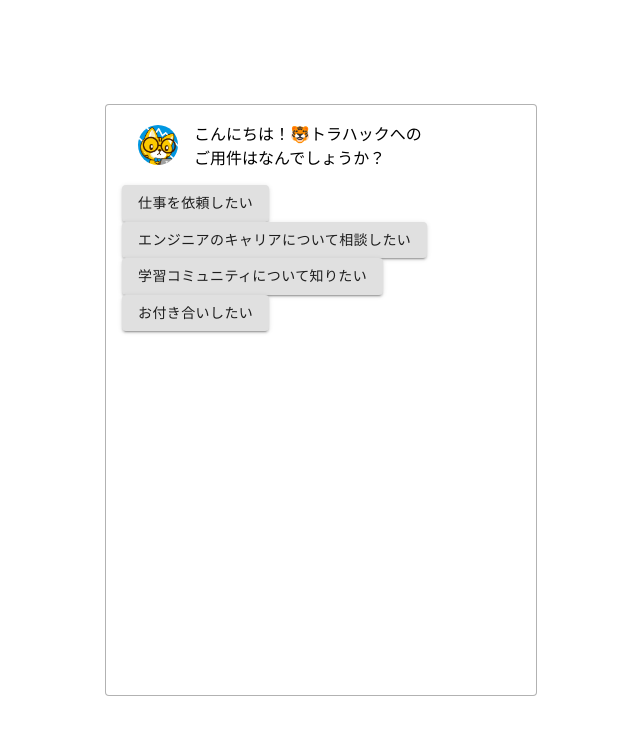
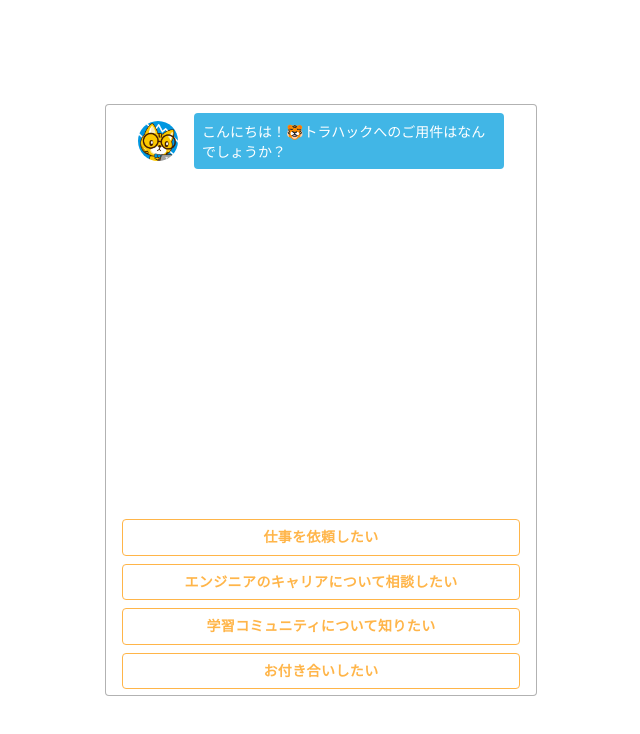
Before and after one commit to Jastin-Infj/AnimeStaffSearchWeb, a React (Create React App) app: page / in a window 1280 px wide. Shown: the top 734 px of the page, without its empty margins (319-959 px from the left). Built offline with nearby package versions, Linux system fonts and the light colour scheme.

Commit message:
MATERIAL-UIの適用

```diff
--- a/src/components/Answer.jsx
+++ b/src/components/Answer.jsx
@@ -1,12 +1,28 @@
 import React from 'react';
-//import { makeStyles } from '@material-ui/core/styles';
+import { makeStyles , createStyles } from '@material-ui/core/styles';
 import Button from '@material-ui/core/Button';
 
+// {}だと失敗する
+const useStyles = makeStyles(() => (
+    createStyles({
+        "button":{
+            borderColor: '#FFB549',
+            color:'#FFB549',
+            fontWeight: 600,
+            marginBottom: '8px',
+            "&:hover": {
+                backgroundColor: '#FFB549',
+                color: '#fff'
+            }
+        }
+    })
+));
+
 const Answer = (props) => {
-    //const classes = useStyles();
+    const classes = useStyles();
 
     return(
-        <Button variant="contained" onClick={() => props.select(props.content , props.nextId)}>
+        <Button className={classes.button} variant='outlined' onClick={() => props.select(props.content , props.nextId)}>
             {props.content}
         </Button>
     );
--- a/src/components/AnswersList.jsx
+++ b/src/components/AnswersList.jsx
@@ -3,7 +3,7 @@
 
 const AnswersList = (props) => {
     return(
-        <div className=".c-grid__answer">
+        <div className="c-grid__answer">
             {props.answers.map((value,index) => {
                 return <Answer content={value.content} nextId={value.nextId}  key={index.toString()} select={props.select}/>
             })}
--- a/src/components/Chat.jsx
+++ b/src/components/Chat.jsx
@@ -12,7 +12,7 @@
 const Chat = (props) => {
     const isQuestion = (props.type === 'question');
     //class属性を条件分岐
-    const classes = isQuestion ? '.p-chat__row' : 'p-chat__reverse';
+    const classes = isQuestion ? 'p-chat__row' : 'p-chat__reverse';
     return (
         <ListItem className={classes}>
             <ListItemAvatar>
@@ -22,7 +22,7 @@
                     (<Avatar alt="icon" src={ChatProfiles} />)
                 }
             </ListItemAvatar>
-            <div className=".p-chat__bubble">
+            <div className="p-chat__bubble">
                 {props.text}
             </div>
         </ListItem>
--- a/src/components/Chats.jsx
+++ b/src/components/Chats.jsx
@@ -1,25 +1,23 @@
 import React from 'react';
-import { makeStyles } from '@material-ui/core/styles';
+import { createStyles ,makeStyles } from '@material-ui/core/styles';
 import List from '@material-ui/core/List';
 
 import {Chat} from './index.js';
-
-const useStyles = makeStyles((theme) => ({
-    root: {
-        width: '100%',
-        maxWidth: '36ch',
-        backgroundColor: theme.palette.background.paper,
-    },
-    inline: {
-        display: 'inline',
-    },
-}));
+const useStyles = makeStyles(() => (
+    createStyles({
+        "chats":{
+            height: 400,
+            padding : '0',
+            overflow: 'auto'
+        }
+    })
+));
 
 const Chats = (props) => {
     const classes = useStyles();
 
     return(
-        <List className={classes.root}>
+        <List className={classes.chats}>
             {props.chats.map((chat , index) => {
                 return <Chat text={chat.text} type={chat.type} key={index.toString()}/>
             })}
```
